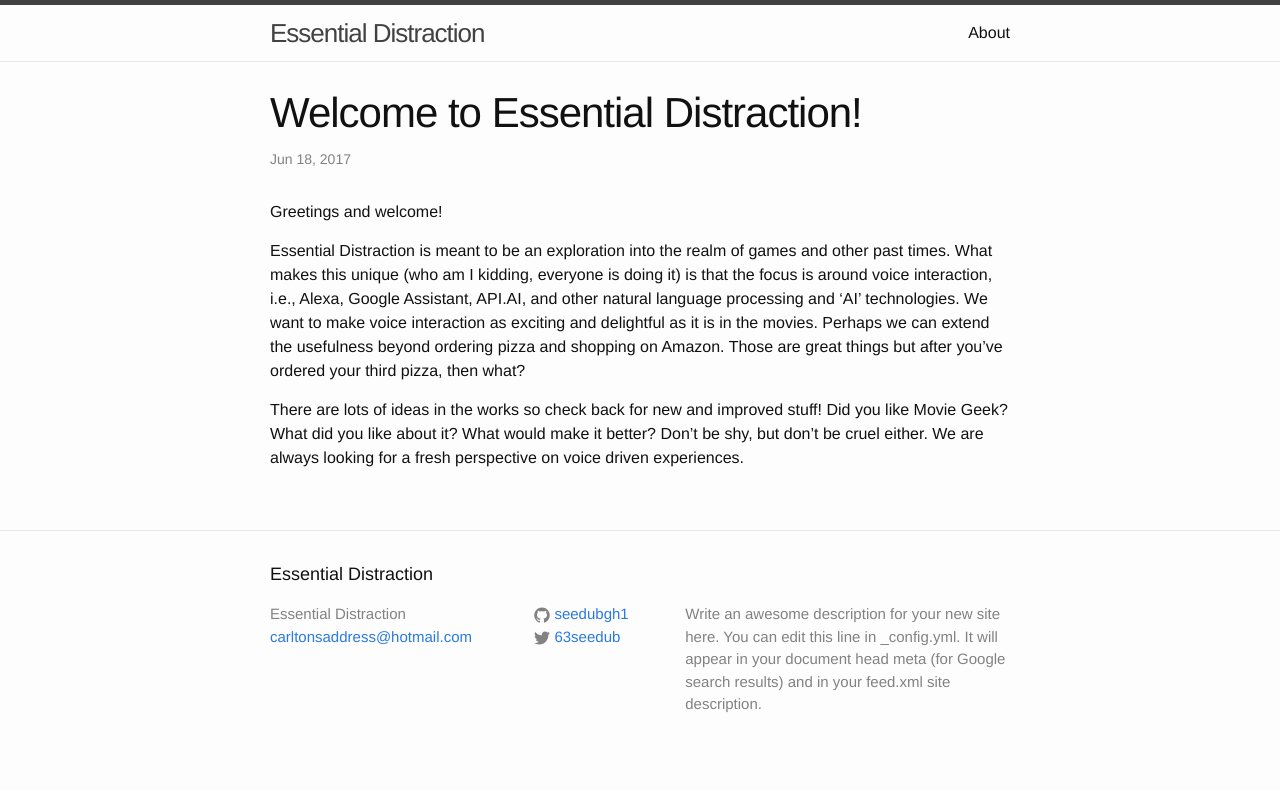
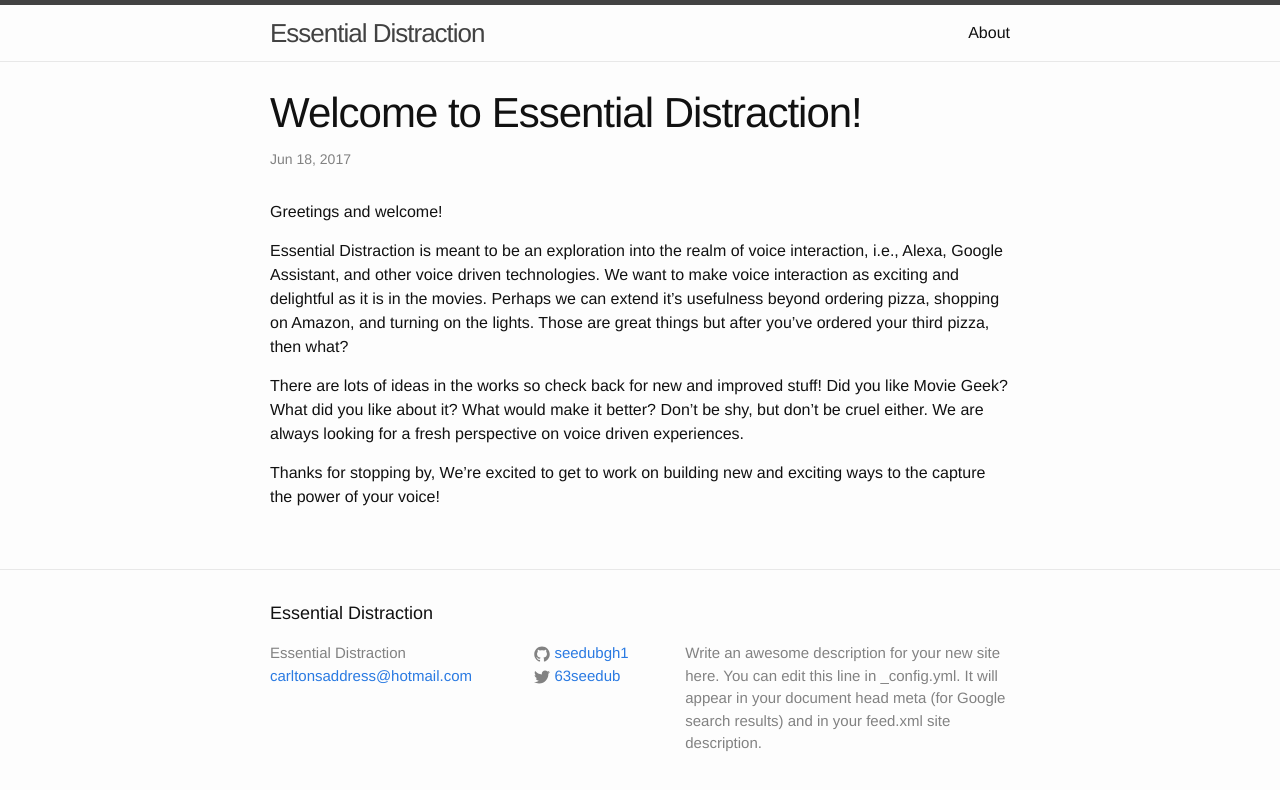
Before and after one commit to seedubgh1/essentialdistraction, a Jekyll site: the page built from _posts/2017-06-18-welcome-to-jekyll.markdown, in a window 1280 px wide. Shown: the top 790 px of the page. Built offline with Jekyll 4.4.1, drawn with Linux system fonts in a browser that asks for light colours.

Commit message:
refining welcome page even more

```diff
--- a/_posts/2017-06-18-welcome-to-jekyll.markdown
+++ b/_posts/2017-06-18-welcome-to-jekyll.markdown
@@ -6,6 +6,8 @@ categories: jekyll update
 ---
 Greetings and welcome!
 
-Essential Distraction is meant to be an exploration into the realm of games and other past times.  What makes this unique (who am I kidding, everyone is doing it) is that the focus is around voice interaction, i.e., Alexa, Google Assistant, API.AI, and other natural language processing and 'AI' technologies.  We want to make voice interaction as exciting and delightful as it is in the movies. Perhaps we can extend the usefulness beyond ordering pizza and shopping on Amazon.  Those are great things but after you've ordered your third pizza, then what?
+Essential Distraction is meant to be an exploration into the realm of voice interaction, i.e., Alexa, Google Assistant, and other voice driven technologies.  We want to make voice interaction as exciting and delightful as it is in the movies. Perhaps we can extend it's usefulness beyond ordering pizza, shopping on Amazon, and turning on the lights.  Those are great things but after you've ordered your third pizza, then what?
 
 There are lots of ideas in the works so check back for new and improved stuff!  Did you like Movie Geek?  What did you like about it?  What would make it better? Don't be shy, but don't be cruel either.  We are always looking for a fresh perspective on voice driven experiences.
+
+Thanks for stopping by, We're excited to get to work on building new and exciting ways to the capture the power of your voice!
```
Also changed, not shown: 3 other files.
